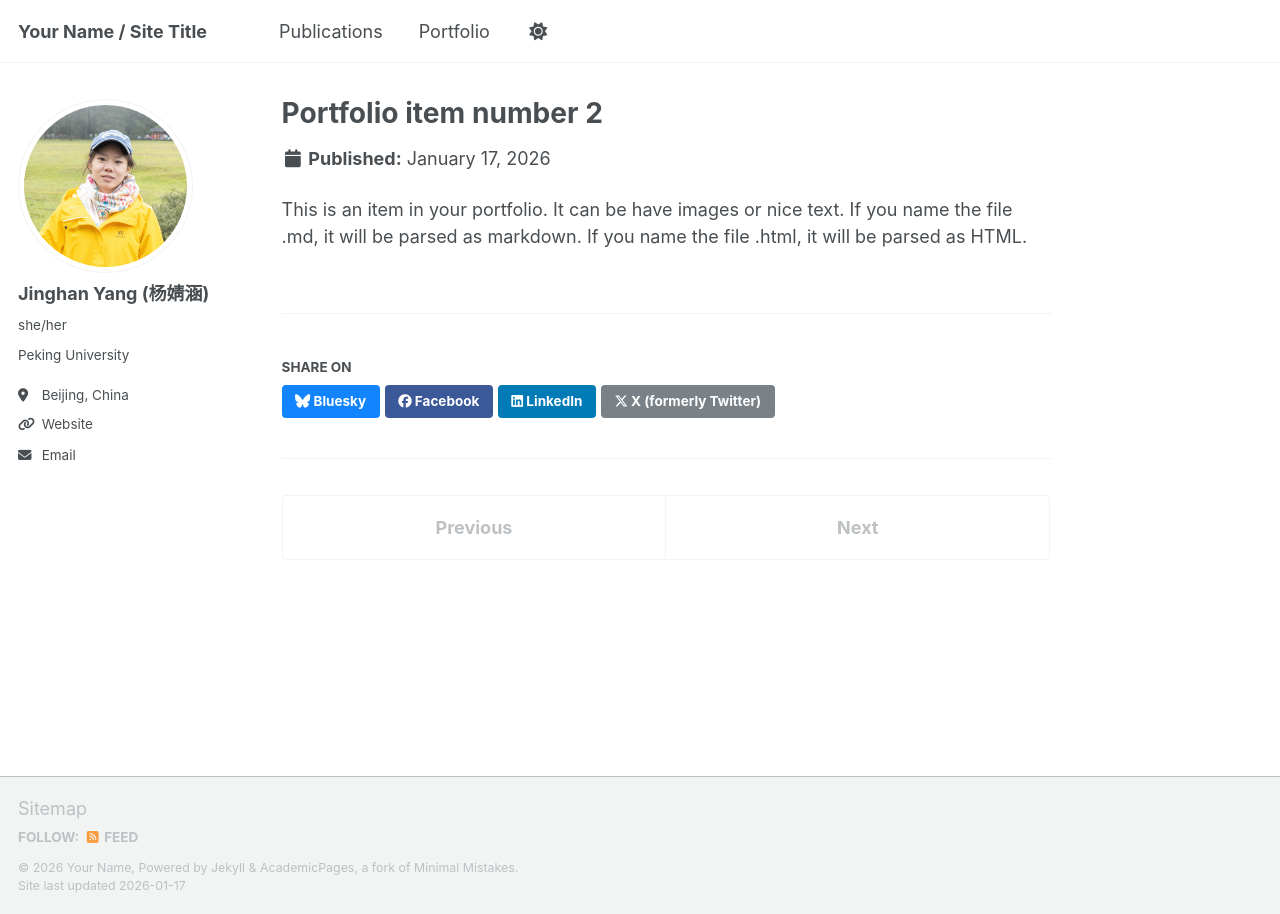
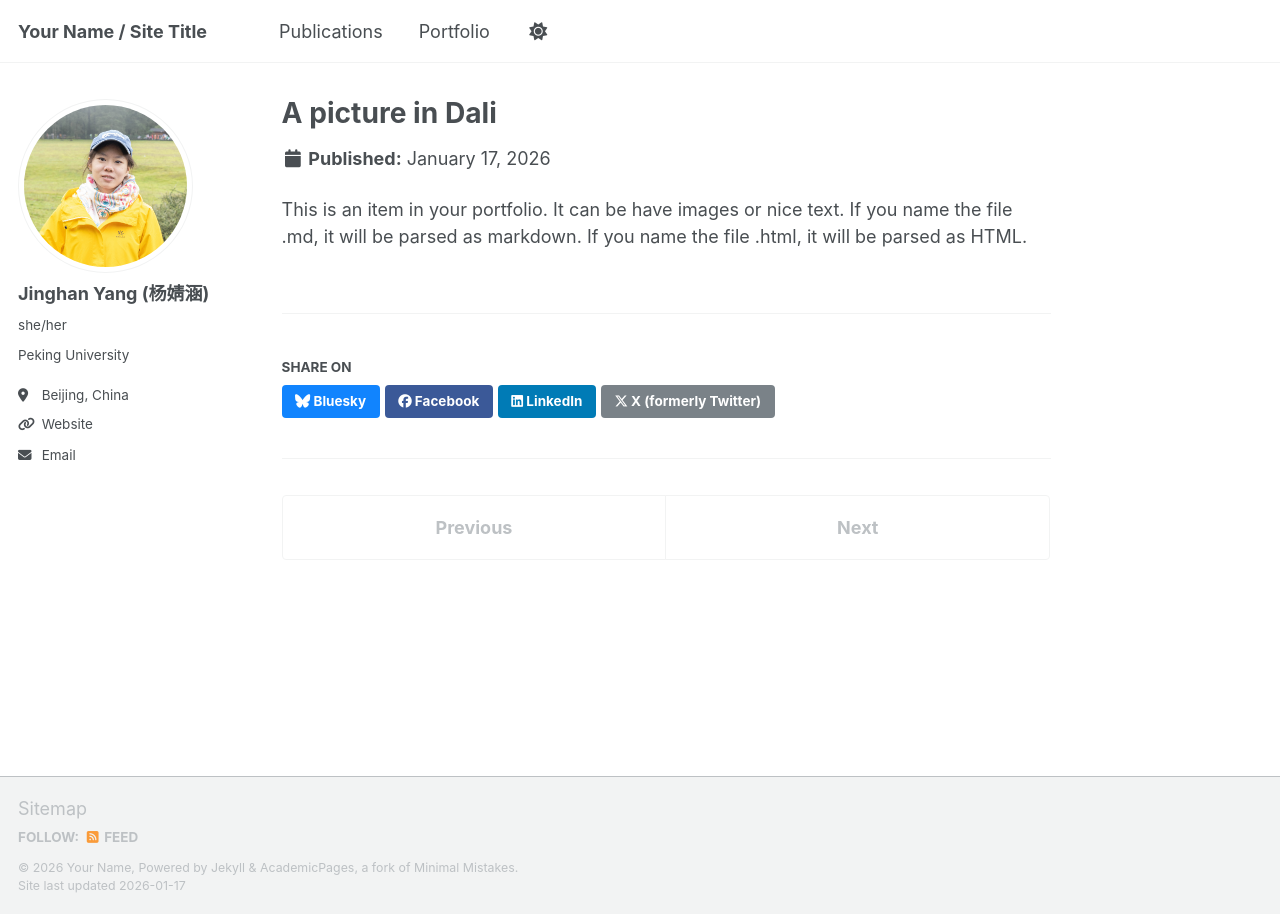
Before and after one commit to JinghanYang127/JinghanYang127.github.io, a Jekyll site: the page built from _portfolio/portfolio-2.html, in a window 1280 px wide. Built offline with Jekyll 4.4.1, drawn with Linux system fonts in a browser that asks for light colours; a script that is not in the unit is left out.

Commit message:
Update portfolio-2.html

```diff
--- a/_portfolio/portfolio-2.html
+++ b/_portfolio/portfolio-2.html
@@ -1,6 +1,6 @@
 ---
-title: "Portfolio item number 2"
-excerpt: (../images/lj.jpg)
+title: "A picture in Dali"
+excerpt: "Short description of portfolio item number 1<br/><img src='/images/dl.jpg'>"
 collection: portfolio
 ---
 
```
